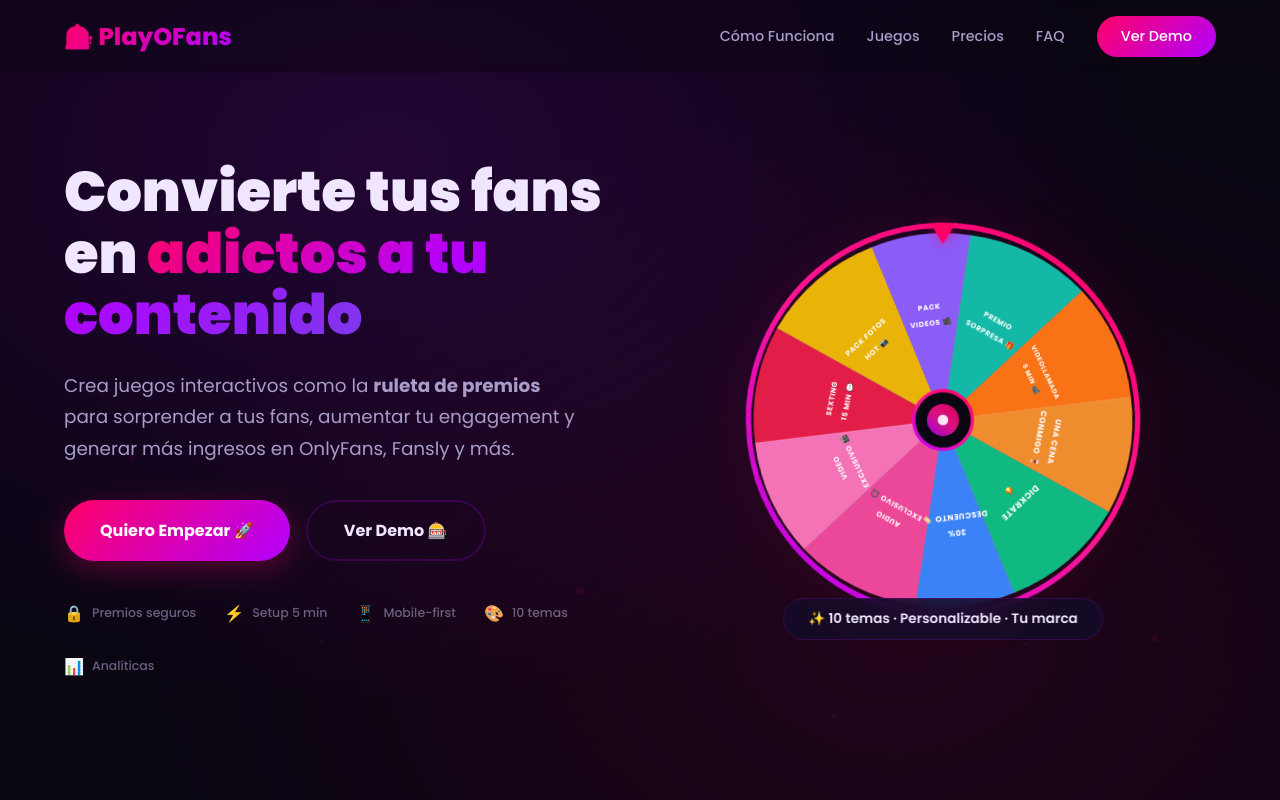
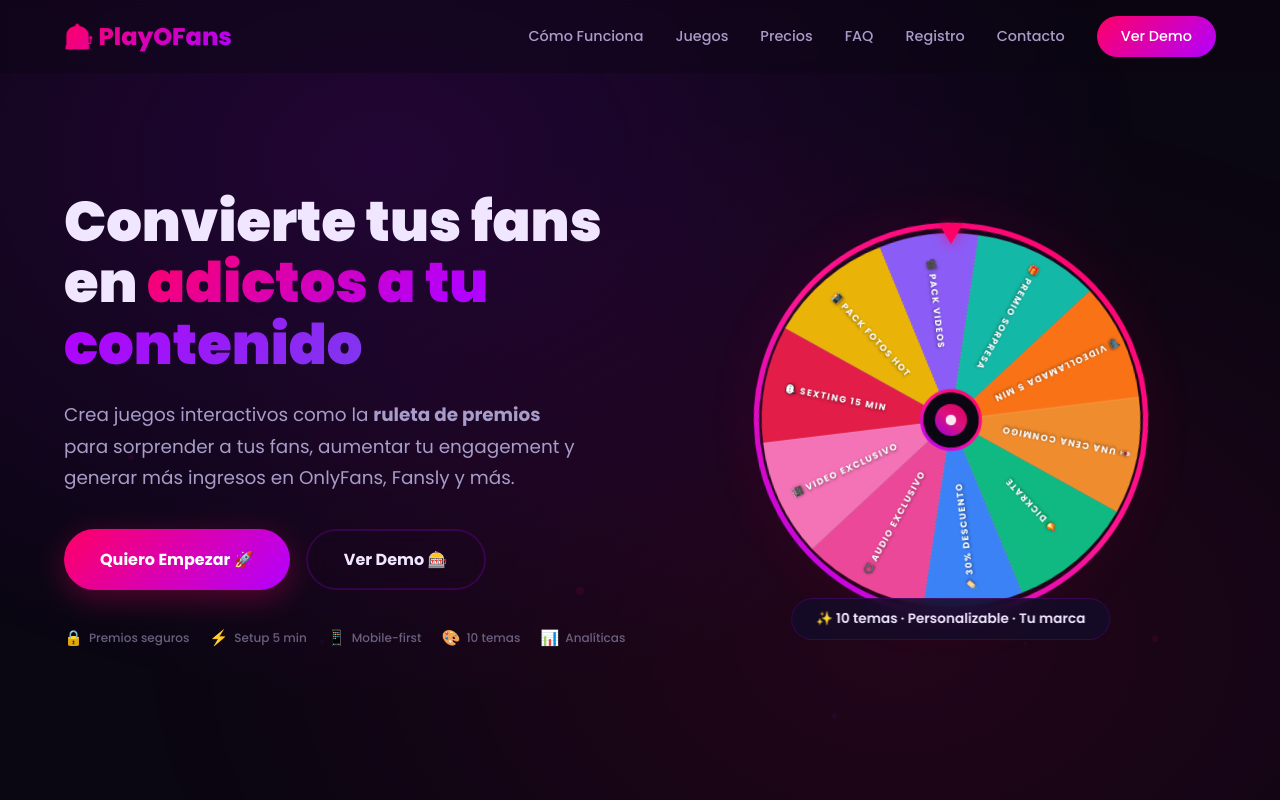
Before and after one commit to memelandia/playofans, a website: page index.html in a window 1280 px wide. Shown: the top 800 px of the page. Drawn offline with Linux system fonts and the light colour scheme.

Commit message:
Fix: radial vertical text roulette, trust badges nowrap, navbar +Registro +Contacto

```diff
--- a/index.html
+++ b/index.html
@@ -184,9 +184,9 @@ img{max-width:100%;display:block;}
 .hero-wheel-wrap::after{content:'';position:absolute;top:4px;left:50%;transform:translateX(-50%);width:0;height:0;border-left:12px solid transparent;border-right:12px solid transparent;border-top:20px solid var(--accent);z-index:2;filter:drop-shadow(0 2px 6px rgba(255,0,102,0.6));}
 
 /* TRUST BADGES (inside hero) */
-.hero-trust{display:flex;gap:28px;flex-wrap:wrap;margin-top:40px;}
-.hero-trust-item{display:flex;align-items:center;gap:8px;font-size:.78rem;color:var(--text-muted);font-weight:500;}
-.hero-trust-item .ti{font-size:1rem;}
+.hero-trust{display:flex;gap:20px;margin-top:36px;flex-wrap:nowrap;}
+.hero-trust-item{display:flex;align-items:center;gap:6px;font-size:.75rem;color:var(--text-muted);font-weight:500;white-space:nowrap;}
+.hero-trust-item .ti{font-size:.95rem;}
 
 /* SECTION STYLES */
 section{padding:100px 0;}
@@ -331,7 +331,7 @@ section{padding:100px 0;}
   .hero-text h1{font-size:1.8rem;}
   .btn-hero{padding:14px 28px;font-size:.9rem;}
   .footer-grid{grid-template-columns:1fr;}
-  .hero-trust{gap:12px;justify-content:center;}
+  .hero-trust{gap:10px;flex-wrap:wrap;justify-content:center;}
 }
 </style>
 </head>
@@ -356,6 +356,8 @@ section{padding:100px 0;}
     <a href="#juegos">Juegos</a>
     <a href="#precios">Precios</a>
     <a href="#faq">FAQ</a>
+    <a href="/registro">Registro</a>
+    <a href="/contacto">Contacto</a>
     <a href="/demo" class="nav-cta">Ver Demo</a>
   </div>
   <button class="nav-toggle" id="nav-toggle" aria-label="Abrir menú">☰</button>
@@ -411,28 +413,19 @@ section{padding:100px 0;}
           <line x1="150" y1="150" x2="66.5" y2="265.2"/><line x1="150" y1="150" x2="14.9" y2="187.3"/>
           <line x1="150" y1="150" x2="14.9" y2="112.7"/><line x1="150" y1="150" x2="66.5" y2="34.8"/>
         </g>
-        <!-- Radial labels (text along each slice, reading outwards) -->
-        <g font-family="Poppins,sans-serif" font-weight="700" fill="white" font-size="7.2" text-anchor="middle" dominant-baseline="central" letter-spacing="0.4">
-          <!-- Slice 0: 0°-36° center=18° -->
-          <g transform="translate(150,150) rotate(108)"><text transform="rotate(-90)" y="-85" x="0" font-size="6">UNA CENA</text><text transform="rotate(-90)" y="-73" x="0" font-size="6">CONMIGO 🍷</text></g>
-          <!-- Slice 1: 36°-72° center=54° -->
-          <g transform="translate(150,150) rotate(144)"><text transform="rotate(-90)" y="-85" x="0" font-size="6.5">DICKRATE</text><text transform="rotate(-90)" y="-73" x="0" font-size="6">🔥</text></g>
-          <!-- Slice 2: 72°-108° center=90° -->
-          <g transform="translate(150,150) rotate(180)"><text transform="rotate(-90)" y="-85" x="0" font-size="6">30%</text><text transform="rotate(-90)" y="-73" x="0" font-size="6">DESCUENTO 🏷️</text></g>
-          <!-- Slice 3: 108°-144° center=126° -->
-          <g transform="translate(150,150) rotate(216)"><text transform="rotate(-90)" y="-85" x="0" font-size="5.5">AUDIO</text><text transform="rotate(-90)" y="-73" x="0" font-size="5.5">EXCLUSIVO 🎧</text></g>
-          <!-- Slice 4: 144°-180° center=162° -->
-          <g transform="translate(150,150) rotate(252)"><text transform="rotate(-90)" y="-85" x="0" font-size="5.5">VIDEO</text><text transform="rotate(-90)" y="-73" x="0" font-size="5.5">EXCLUSIVO 🎬</text></g>
-          <!-- Slice 5: 180°-216° center=198° -->
-          <g transform="translate(150,150) rotate(288)"><text transform="rotate(-90)" y="-85" x="0" font-size="5.5">SEXTING</text><text transform="rotate(-90)" y="-73" x="0" font-size="5.5">15 MIN 💬</text></g>
-          <!-- Slice 6: 216°-252° center=234° -->
-          <g transform="translate(150,150) rotate(324)"><text transform="rotate(-90)" y="-85" x="0" font-size="5.5">PACK FOTOS</text><text transform="rotate(-90)" y="-73" x="0" font-size="5.5">HOT 📸</text></g>
-          <!-- Slice 7: 252°-288° center=270° -->
-          <g transform="translate(150,150) rotate(0)"><text transform="rotate(-90)" y="-85" x="0" font-size="5.5">PACK</text><text transform="rotate(-90)" y="-73" x="0" font-size="5.5">VIDEOS 🎥</text></g>
-          <!-- Slice 8: 288°-324° center=306° -->
-          <g transform="translate(150,150) rotate(36)"><text transform="rotate(-90)" y="-85" x="0" font-size="5.5">PREMIO</text><text transform="rotate(-90)" y="-73" x="0" font-size="5.5">SORPRESA 🎁</text></g>
-          <!-- Slice 9: 324°-360° center=342° -->
-          <g transform="translate(150,150) rotate(72)"><text transform="rotate(-90)" y="-85" x="0" font-size="5">VIDEOLLAMADA</text><text transform="rotate(-90)" y="-73" x="0" font-size="5">5 MIN 📹</text></g>
+        <!-- Radial labels (vertical text reading outward from center) -->
+        <style>text.wlabel{writing-mode:tb;glyph-orientation-vertical:0;font-family:Poppins,sans-serif;font-weight:700;fill:white;text-anchor:middle;dominant-baseline:central;letter-spacing:1px;font-size:6.8px;text-shadow:0 1px 3px rgba(0,0,0,0.5);}</style>
+        <g>
+          <text class="wlabel" transform="translate(150,150) rotate(18) translate(0,-88)" font-size="6.2">🍷 UNA CENA CONMIGO</text>
+          <text class="wlabel" transform="translate(150,150) rotate(54) translate(0,-88)" font-size="7">🔥 DICKRATE</text>
+          <text class="wlabel" transform="translate(150,150) rotate(90) translate(0,-88)" font-size="6.2">🏷️ 30% DESCUENTO</text>
+          <text class="wlabel" transform="translate(150,150) rotate(126) translate(0,-88)" font-size="6">🎧 AUDIO EXCLUSIVO</text>
+          <text class="wlabel" transform="translate(150,150) rotate(162) translate(0,-88)" font-size="6">🎬 VIDEO EXCLUSIVO</text>
+          <text class="wlabel" transform="translate(150,150) rotate(198) translate(0,-88)" font-size="6.2">💬 SEXTING 15 MIN</text>
+          <text class="wlabel" transform="translate(150,150) rotate(234) translate(0,-88)" font-size="6">📸 PACK FOTOS HOT</text>
+          <text class="wlabel" transform="translate(150,150) rotate(270) translate(0,-88)" font-size="6.5">🎥 PACK VIDEOS</text>
+          <text class="wlabel" transform="translate(150,150) rotate(306) translate(0,-88)" font-size="6">🎁 PREMIO SORPRESA</text>
+          <text class="wlabel" transform="translate(150,150) rotate(342) translate(0,-88)" font-size="5.5">📹 VIDEOLLAMADA 5 MIN</text>
         </g>
         <!-- Center hub -->
         <circle cx="150" cy="150" r="22" fill="#0a0612" stroke="url(#rg)" stroke-width="2.5"/>
```
